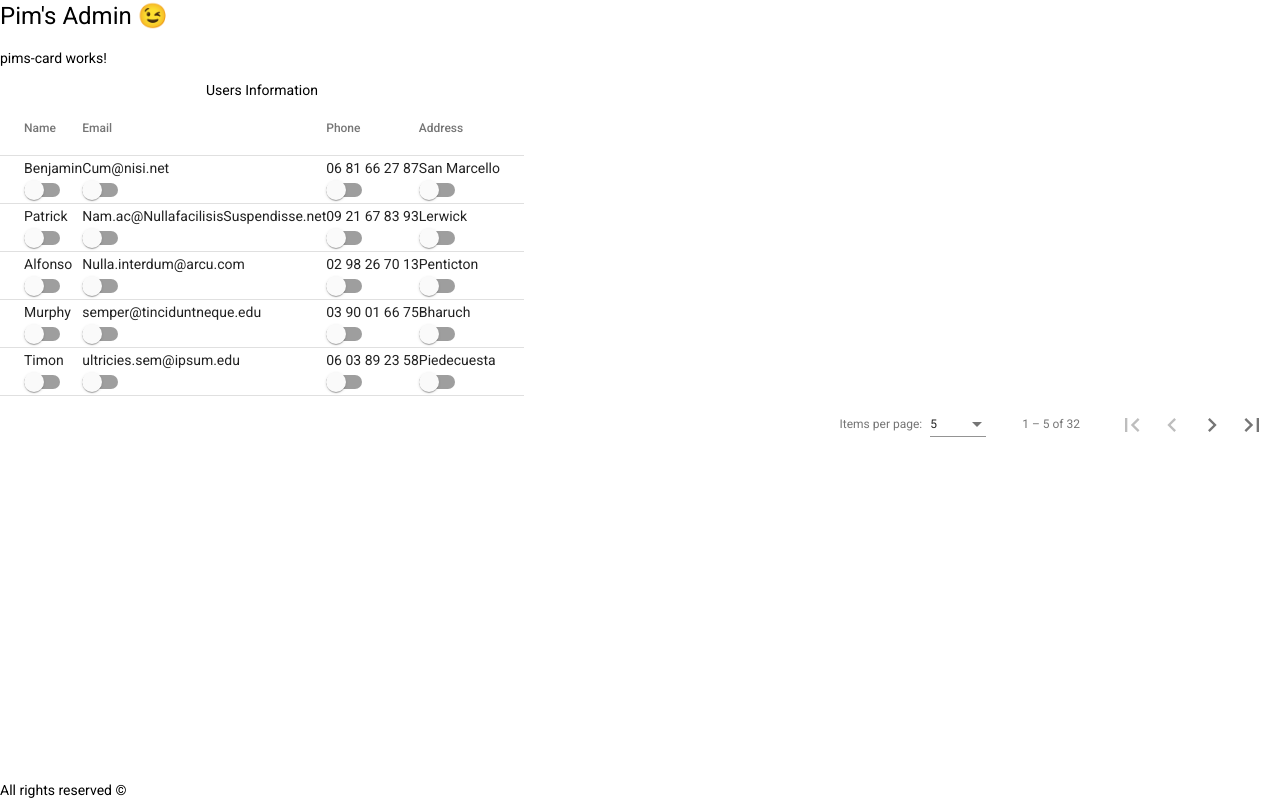
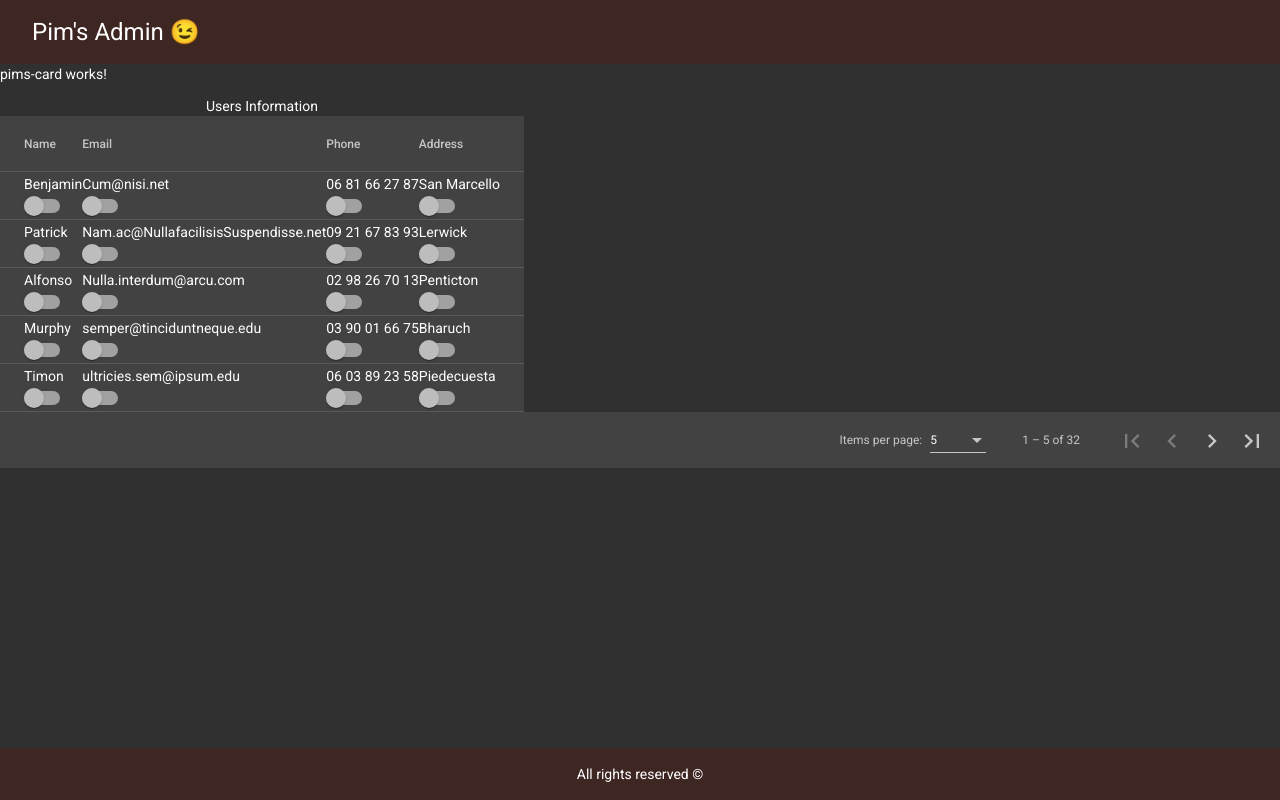
Before and after one commit to flowg/pims-admin, an Angular app: page /dashboard in a window 1280 px wide. Built offline with nearby package versions, Linux system fonts and the light colour scheme.

Commit message:
Added theming and basic styling

```diff
--- a/angular.json
+++ b/angular.json
@@ -28,10 +28,14 @@
               "src/assets"
             ],
             "styles": [
-              "./node_modules/@angular/material/prebuilt-themes/deeppurple-amber.css",
               "src/styles.scss"
             ],
-            "scripts": []
+            "scripts": [],
+            "stylePreprocessorOptions": {
+              "includePaths": [
+                "src/assets/styling"
+              ]
+            }
           },
           "configurations": {
             "production": {
--- a/src/app/components/footer/footer.component.scss
+++ b/src/app/components/footer/footer.component.scss
@@ -0,0 +1,14 @@
+// Imports
+@import 'variables';
+
+// Variables
+
+// Extract the palettes you need from the theme definition
+$primary: map-get($pims-theme, primary);
+
+// Styling
+footer {
+  background-color: mat-color($primary);
+  padding: $default-padding ( $default-padding * 2 );
+  text-align: center;
+}
--- a/src/app/components/header/header.component.scss
+++ b/src/app/components/header/header.component.scss
@@ -0,0 +1,17 @@
+// Imports
+@import 'variables';
+
+// Variables
+
+// Extract the palettes you need from the theme definition
+$primary: map-get($pims-theme, primary);
+
+// Styling
+header {
+  background-color: mat-color($primary);
+  padding: $default-padding ( $default-padding * 2 );
+
+  h1 {
+    margin: 0;
+  }
+}
--- /dev/null
+++ b/src/assets/styling/_pims-theme.scss
@@ -0,0 +1,23 @@
+// Imports
+@import '~@angular/material/theming';
+
+// Variables
+
+// Define the palettes for your theme using the Material Design palettes available in palette.scss
+// (imported above). For each palette, you can optionally specify a default, lighter, and darker
+// hue. Available color palettes: https://material.io/design/color/
+$pims-primary: mat-palette($mat-brown, 900);
+$pims-accent:  mat-palette($mat-orange, A700, A200, 900);
+
+// The warn palette is optional (defaults to red)
+$pims-warn:    mat-palette($mat-deep-orange);
+
+// Create the theme object. A theme consists of configurations for individual
+// theming systems such as `color` or `typography`
+$pims-theme: mat-dark-theme((
+        color: (
+                primary: $pims-primary,
+                accent: $pims-accent,
+                warn: $pims-warn,
+        )
+));
--- /dev/null
+++ b/src/assets/styling/_variables.scss
@@ -0,0 +1,5 @@
+// Imports
+@import 'pims-theme';
+
+// Variables
+$default-padding: 1rem;
--- a/src/index.html
+++ b/src/index.html
@@ -9,7 +9,7 @@
     <link href="https://fonts.googleapis.com/css?family=Roboto:300,400,500&display=swap" rel="stylesheet">
     <link href="https://fonts.googleapis.com/icon?family=Material+Icons" rel="stylesheet">
 </head>
-<body class="mat-typography">
+<body class="mat-typography mat-app-background">
 <pims-root></pims-root>
 </body>
 </html>
--- a/src/styles.scss
+++ b/src/styles.scss
@@ -1,4 +1,19 @@
+// Imports
+@import '~@angular/material/theming';
+@import 'pims-theme';
+
 // Styling
+
+// Include the common styles for Angular Material. We include this here so that you only
+// have to load a single css file for Angular Material in your app.
+// Be sure that you only ever include this mixin once!
+@include mat-core();
+
+// Include theme styles for core and each component used in your app.
+// Alternatively, you can import and @include the theme mixins for each component
+// that you are using
+@include angular-material-theme($pims-theme);
+
 html, body {
   height: 100%;
 }
```
